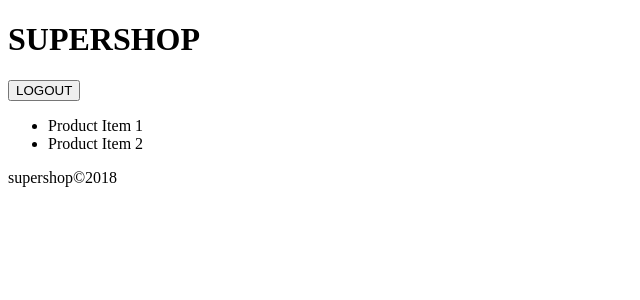
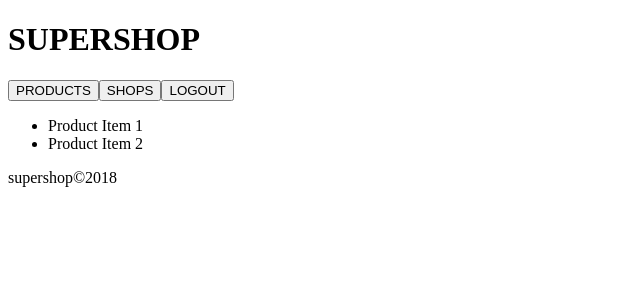
Before and after one commit to acontim/Ng2Demo, an Angular app: page /login in a window 1280 px wide. Both pictures are taken after a click on the button "LOGIN". Shown: the top 300 px of the page, without its empty margins (0-640 px from the left). Built offline with nearby package versions, Linux system fonts and the light colour scheme.

Commit message:
Create header menu if is logged

```diff
--- a/src/app/shared/header/header.component.html
+++ b/src/app/shared/header/header.component.html
@@ -2,5 +2,9 @@
   <h1>
    {{ header | uppercase }}
   </h1>
-  <button [hidden]="!isLogged()" (click)="logout()">LOGOUT</button>
+  <div [hidden]="!isLogged()">
+    <button (click)="toProducts()">PRODUCTS</button>
+    <button (click)="toShops()">SHOPS</button>
+    <button (click)="logout()">LOGOUT</button>
+  </div>
 </header>
--- a/src/app/shared/header/header.component.ts
+++ b/src/app/shared/header/header.component.ts
@@ -1,5 +1,6 @@
 import {Component, Input} from '@angular/core';
 import {AuthService} from '../services/auth.service';
+import {Router} from '@angular/router';
 
 @Component({
   selector: 'app-header',
@@ -9,7 +10,7 @@ import {AuthService} from '../services/auth.service';
 export class HeaderComponent {
   @Input() header: string;
 
-  constructor(private _authService: AuthService) { }
+  constructor(private _authService: AuthService, private _router: Router) { }
 
   logout() {
     this._authService.logout();
@@ -18,4 +19,12 @@ export class HeaderComponent {
   isLogged() {
     return this._authService.isLogged();
   }
+
+  toProducts() {
+    this._router.navigate(['/products']);
+  }
+
+  toShops() {
+    this._router.navigate(['/shops']);
+  }
 }
```
